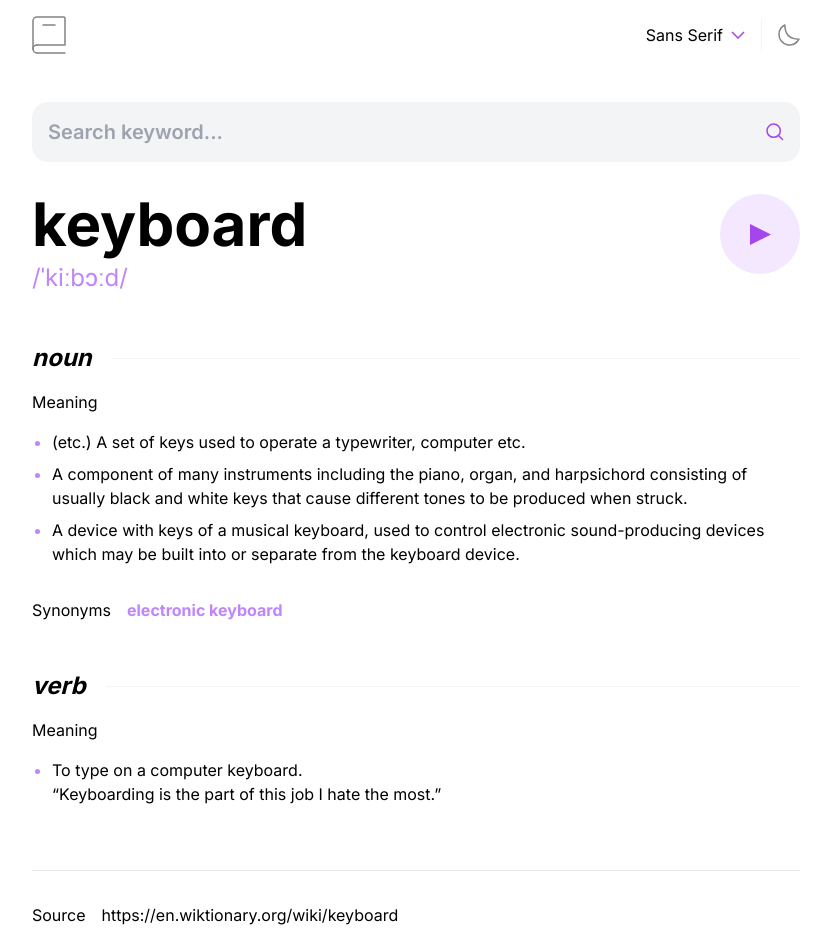
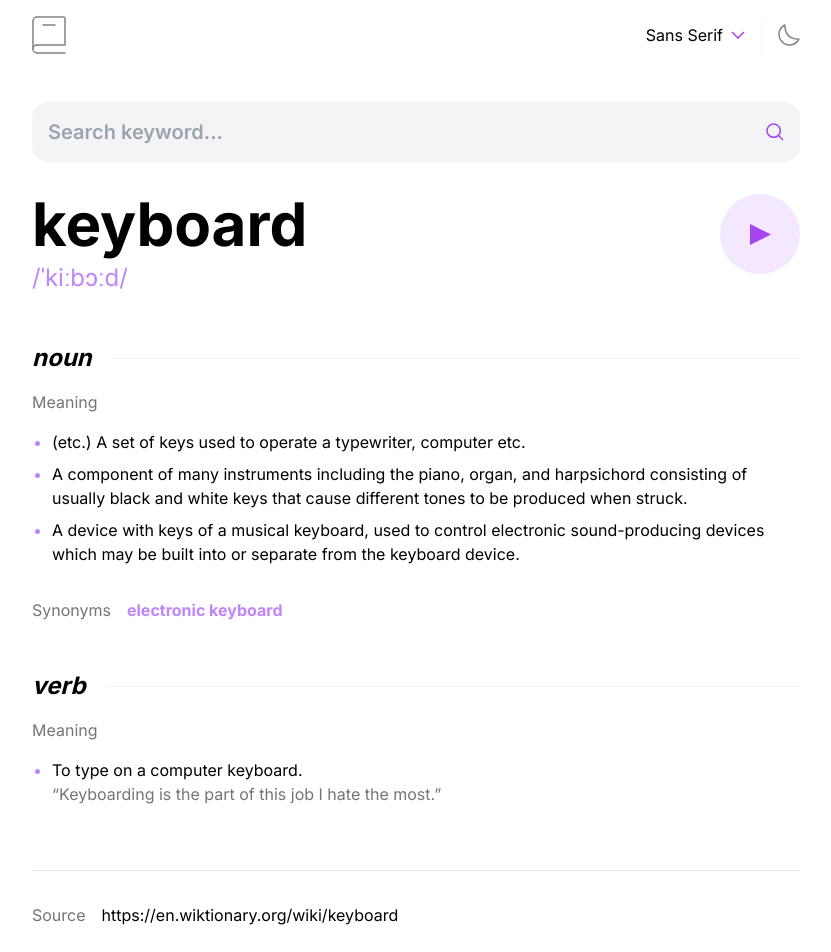
Before and after one commit to dominikrubroeder/dictionary-web-app, a Next.js app: page / in a window 1280 px wide. Shown: the top 952 px of the page, without its empty margins (224-1055 px from the left). Built offline with nearby package versions, Linux system fonts and the light colour scheme.

Commit message:
Apply app colors

```diff
--- a/src/app/page.tsx
+++ b/src/app/page.tsx
@@ -54,7 +54,7 @@ export default function Home() {
           <input
             type="text"
             placeholder="Search keyword..."
-            className="w-full rounded-2xl bg-gray-100 p-4 text-xl font-semibold"
+            className="w-full rounded-2xl bg-gray-100 p-4 text-xl font-semibold focus:border-app-peach"
             value={searchValue}
             onChange={(e) => setSearchValue(e.target.value)}
           />
@@ -72,8 +72,8 @@ export default function Home() {
         <div className="grid gap-6 text-center">
           <p className="text-6xl">😕</p>
           <div className="grid gap-4">
-            <h1 className="font-bold">No Definitions found.</h1>
-            <p>
+            <h1 className="font-bold dark:text-white">No Definitions found.</h1>
+            <p className="text-app-gray-500">
               Sorry pal, we couldn&apos;t find definitions for the word you were
               looking for. You can try the search again at later time or head to
               the web instead.
@@ -121,7 +121,7 @@ export default function Home() {
                 <div className="h-[1px] w-full bg-gray-100 dark:bg-gray-900"></div>
               </header>
 
-              <h2 className="mb-4 dark:text-white">Meaning</h2>
+              <h2 className="mb-4 text-app-gray-500">Meaning</h2>
               <ul className="mb-8 grid list-disc gap-2 pl-5">
                 {meaning.definitions.map((definition, index) => (
                   <li key={index} className="text-purple-400">
@@ -129,7 +129,7 @@ export default function Home() {
                       {definition.definition}
                     </span>
                     {definition.example && (
-                      <p className="text-black dark:text-white">
+                      <p className="text-app-gray-500">
                         &ldquo;{definition.example}&rdquo;
                       </p>
                     )}
@@ -139,7 +139,7 @@ export default function Home() {
 
               {meaning.synonyms.length >= 1 && (
                 <div className="flex gap-4">
-                  <h3 className="dark:text-white">Synonyms</h3>
+                  <h3 className="text-app-gray-500">Synonyms</h3>
                   <div className="flex items-center gap-2 font-bold text-purple-400">
                     {meaning.synonyms.map((synonym, index) => (
                       <>
@@ -162,7 +162,7 @@ export default function Home() {
           <hr className="dark:border-gray-900" />
 
           <section className="flex gap-4">
-            <h4 className="dark:text-white">Source</h4>
+            <h4 className="text-app-gray-500">Source</h4>
             <ul>
               {data?.sourceUrls.map((url, index) => (
                 <li key={index}>
--- a/tailwind.config.js
+++ b/tailwind.config.js
@@ -7,7 +7,21 @@ module.exports = {
     "./src/app/**/*.{js,ts,jsx,tsx,mdx}",
   ],
   theme: {
-    extend: {},
+    extend: {
+      colors: {
+        app: {
+          purple: "#A445ED",
+          peach: "#FF5252",
+          "gray-100": "#F4F4F4",
+          "gray-200": "#E9E9E9",
+          "gray-500": "#757575",
+          "gray-700": "#3A3A3A",
+          "gray-800": "#2D2D2D",
+          "gray-900": "#1F1F1F",
+          "gray-950": "#050505",
+        },
+      },
+    },
   },
   plugins: [],
 };
```
